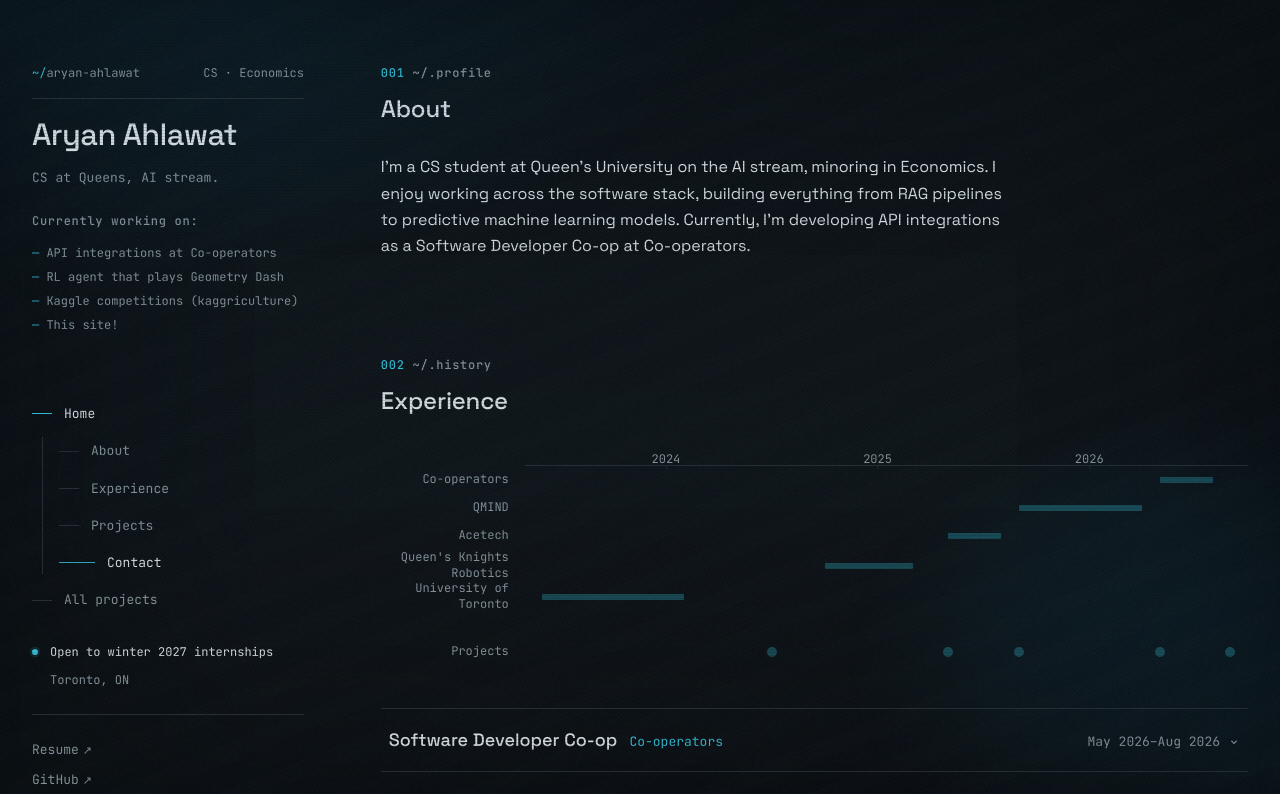
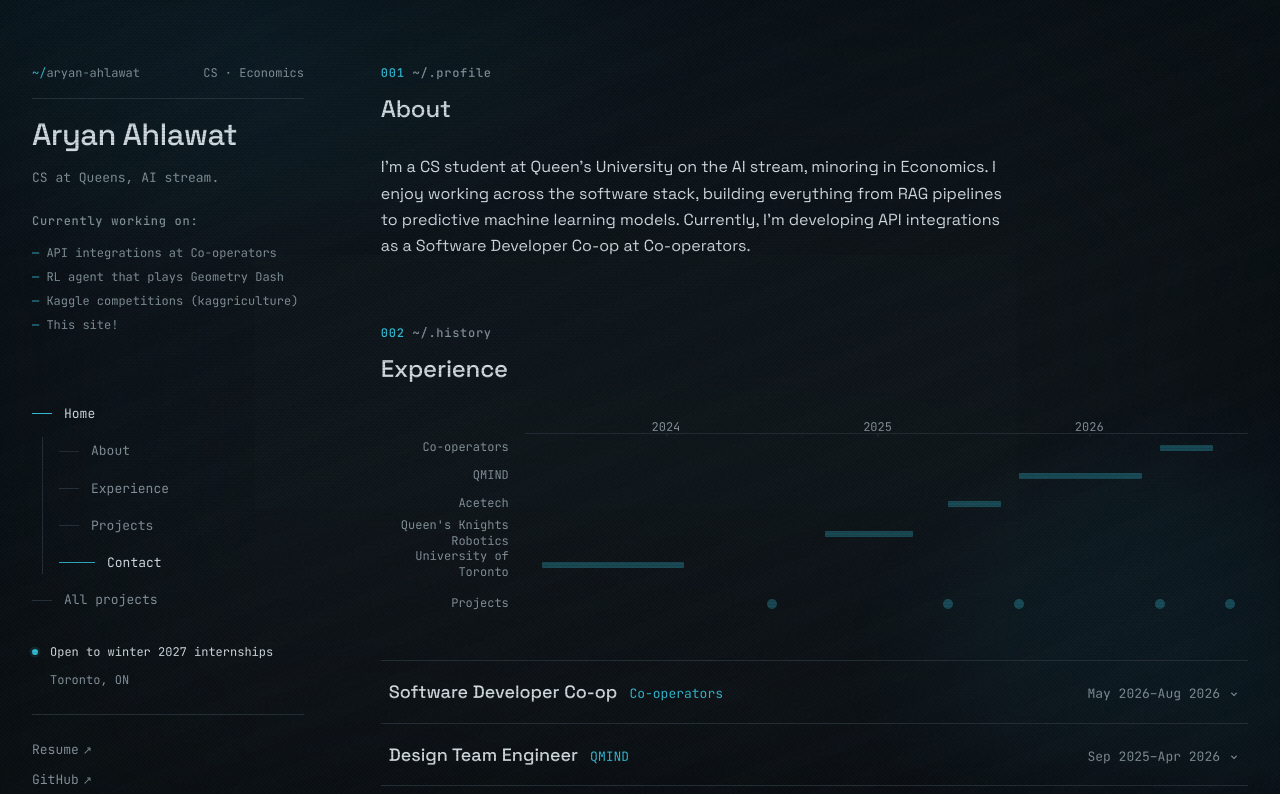
Before and after one commit to cursingparrot4/personal-site, a Next.js app: page / in a window 1280 px wide. Shown: the top 794 px of the page. Built offline with nearby package versions, Linux system fonts and the light colour scheme; no server answers.

Commit message:
resume + margins update + scrollspy fix

```diff
--- a/app/page.tsx
+++ b/app/page.tsx
@@ -37,7 +37,7 @@ export default function Home() {
           mirrors the project rows further down as well. Renders no DOM of its
           own. */}
       <TimelineProvider>
-        <Section id="experience" index="002" label="~/.history" title="Experience">
+        <Section id="experience" index="002" label="~/.history" title="Experience" tight>
           <Timeline items={profile.experience} projects={projects} />
           <ExperienceList items={profile.experience} />
         </Section>
--- a/components/RailNav.tsx
+++ b/components/RailNav.tsx
@@ -86,12 +86,24 @@ export function RailNav({ sections, page }: Props) {
         return;
       }
 
-      const line = window.innerHeight * ACTIVE_LINE;
+      const rects = ids.map((id) => document.getElementById(id)?.getBoundingClientRect() ?? null);
+
+      // The line rests ACTIVE_LINE down the viewport, but it can't start there:
+      // there is no scroll room above the first section, so a fixed line hands
+      // that section only (its top − the line) pixels of scroll before the
+      // second one crosses — a first section near the top of the document is
+      // barely lit at all. So the line starts on the first section's own top
+      // and slides down with the page until it reaches its resting height,
+      // which gives each section a share of the scroll close to its share of
+      // the page.
+      const first = rects[0];
+      const rest = window.innerHeight * ACTIVE_LINE;
+      const line = first ? Math.min(rest, first.top + 2 * window.scrollY) : rest;
+
       let current = ids[0];
-      for (const id of ids) {
-        const el = document.getElementById(id);
-        if (el && el.getBoundingClientRect().top <= line) current = id;
-      }
+      rects.forEach((rect, i) => {
+        if (rect && rect.top <= line) current = ids[i];
+      });
       setActive(current);
     };
 
--- a/components/Section.module.css
+++ b/components/Section.module.css
@@ -1,6 +1,10 @@
 .section {
   margin-top: var(--section-gap);
   scroll-margin-top: var(--space-6);
+}
+
+.tight {
+  margin-top: calc(var(--section-gap) - var(--space-6));
 }
 
 /* lays out "001 — Label" on one line; the rest comes from the .eyebrow utility */
--- a/components/Section.tsx
+++ b/components/Section.tsx
@@ -10,6 +10,10 @@ type Props = {
   title: string;
   /** stable id for aria-labelledby + anchor links */
   id: string;
+  /** Pulls this section closer to the one above — for when the preceding
+   *  section ends in plain prose with no border or list to anchor the eye,
+   *  which reads as a bigger gap than the same margin does elsewhere. */
+  tight?: boolean;
   children: React.ReactNode;
 };
 
@@ -17,10 +21,14 @@ type Props = {
  * A page section: mono "NNN path" eyebrow, Space Grotesk title, then content.
  * Owns the vertical rhythm so every section is spaced identically.
  */
-export function Section({ index, label, title, id, children }: Props) {
+export function Section({ index, label, title, id, tight, children }: Props) {
   const headingId = `${id}-heading`;
   return (
-    <section className={styles.section} id={id} aria-labelledby={headingId}>
+    <section
+      className={`${styles.section} ${tight ? styles.tight : ""}`}
+      id={id}
+      aria-labelledby={headingId}
+    >
       <p className={`eyebrow mono ${styles.eyebrowRow}`}>
         <span className={styles.index}>{index}</span>
         {label}
--- a/components/Timeline.module.css
+++ b/components/Timeline.module.css
@@ -105,8 +105,8 @@
    name label's room — it's only painted on hover/open, so without it the lane
    would jump. */
 .projectLane {
-  margin-top: var(--space-2);
-  padding-top: var(--space-5);
+  margin-top: 0;
+  padding-top: var(--space-4);
 }
 
 .dot {
```
